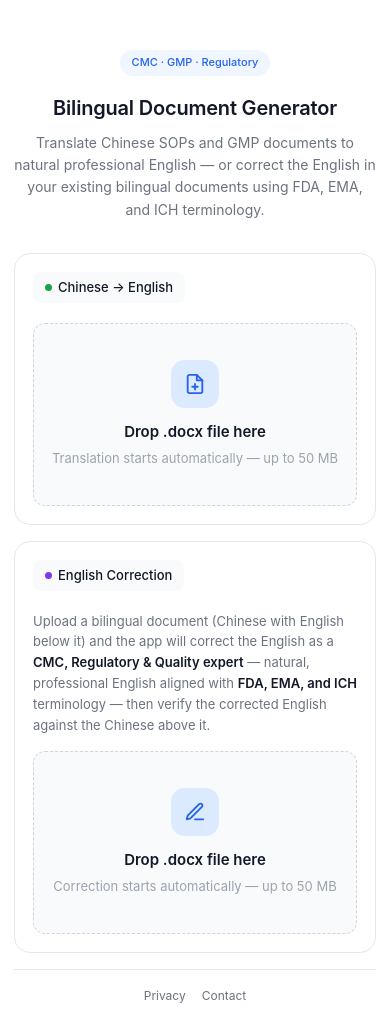
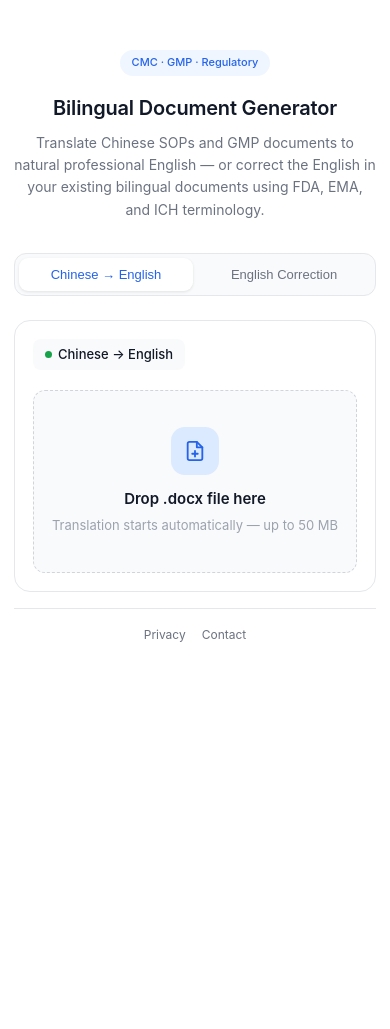
Before and after one commit to astock2026/doc-translator, a Flask app: page / in a window 390 px wide. Shown: the part 62-1091 px from the top of the page. After the commit the page ends 704 px from the top, so only its background shows below. Run offline with Flask 3, Linux system fonts and the light colour scheme; parts of the project's set-up code (start-up, migrations or seed data) failed here and were passed over.

Commit message:
Unify translate & correction into one view with mode toggle
Add a segmented toggle (Chinese -> English / English Correction) below the
hero. Only one card - and therefore one upload area - is visible at a time:
translation mode shows the Chinese-document upload, correction mode shows
the bilingual-document upload. Both flows keep their full state; switching
modes just toggles visibility. Active tab styled blue (translate) /
purple (correction), full-width buttons on mobile.

```diff
--- a/templates/index.html
+++ b/templates/index.html
@@ -119,6 +119,37 @@
             margin: 0 auto;
             line-height: 1.6;
         }
+
+        /* Mode toggle */
+        .mode-toggle {
+            display: flex;
+            width: fit-content;
+            margin: 0 auto 24px;
+            padding: 4px;
+            gap: 4px;
+            background: var(--bg-secondary);
+            border: 0.5px solid var(--border);
+            border-radius: 12px;
+        }
+        .mode-toggle button {
+            border: none;
+            background: transparent;
+            padding: 9px 20px;
+            border-radius: 9px;
+            font-size: 13px;
+            font-weight: 500;
+            color: var(--text-secondary);
+            cursor: pointer;
+            white-space: nowrap;
+            transition: background 0.15s, color 0.15s, box-shadow 0.15s;
+        }
+        .mode-toggle button:hover { color: var(--text); }
+        .mode-toggle button.active {
+            background: #ffffff;
+            color: var(--blue-600);
+            box-shadow: 0 1px 3px rgba(16, 24, 40, 0.10);
+        }
+        .mode-toggle button.active[data-mode="correct"] { color: #7c3aed; }
 
         /* Main card */
         .main-card {
@@ -550,6 +581,8 @@
             .hero h1 { font-size: 20px; }
             .main-card { padding: 18px; }
             .upload-area { padding: 36px 16px; }
+            .mode-toggle { width: 100%; }
+            .mode-toggle button { flex: 1; justify-content: center; display: inline-flex; align-items: center; }
         }
     </style>
 </head>
@@ -579,6 +612,12 @@
         <div class="hero-badge">CMC · GMP · Regulatory</div>
         <h1>Bilingual Document Generator</h1>
         <p>Translate Chinese SOPs and GMP documents to natural professional English — or correct the English in your existing bilingual documents using FDA, EMA, and ICH terminology.</p>
+    </div>
+
+    <!-- Mode toggle -->
+    <div class="mode-toggle" role="tablist" aria-label="Choose document mode">
+        <button type="button" class="active" data-mode="translate" id="mode-translate" role="tab" aria-selected="true">Chinese → English</button>
+        <button type="button" data-mode="correct" id="mode-correct" role="tab" aria-selected="false">English Correction</button>
     </div>
 
     <!-- Upload -->
@@ -696,7 +735,7 @@
     <!-- ═══════════════════════════════════════════════════════════════
          English Correction
          ═══════════════════════════════════════════════════════════════ -->
-    <div class="main-card" id="corr-section">
+    <div class="main-card hidden" id="corr-section">
         <div class="lang-badge">
             <span class="dot" style="background:#7c3aed;"></span>
             English Correction
@@ -819,6 +858,27 @@ document.getElementById('navLogout').addEventListener('click', function(e) {
     fetch('/api/logout', { method: 'POST' })
         .then(function() { window.location.reload(); });
 });
+
+// ── Mode toggle: Chinese→English / English Correction ─────────────────
+(function() {
+    var modeButtons = document.querySelectorAll('.mode-toggle button');
+    var translateSection = document.getElementById('upload-section');
+    var correctSection = document.getElementById('corr-section');
+
+    function setMode(mode) {
+        modeButtons.forEach(function(b) {
+            var on = b.dataset.mode === mode;
+            b.classList.toggle('active', on);
+            b.setAttribute('aria-selected', on ? 'true' : 'false');
+        });
+        translateSection.classList.toggle('hidden', mode !== 'translate');
+        correctSection.classList.toggle('hidden', mode !== 'correct');
+    }
+
+    modeButtons.forEach(function(b) {
+        b.addEventListener('click', function() { setMode(b.dataset.mode); });
+    });
+})();
 
 const uploadArea = document.getElementById('upload-area');
 const fileInput = document.getElementById('file-input');
```
